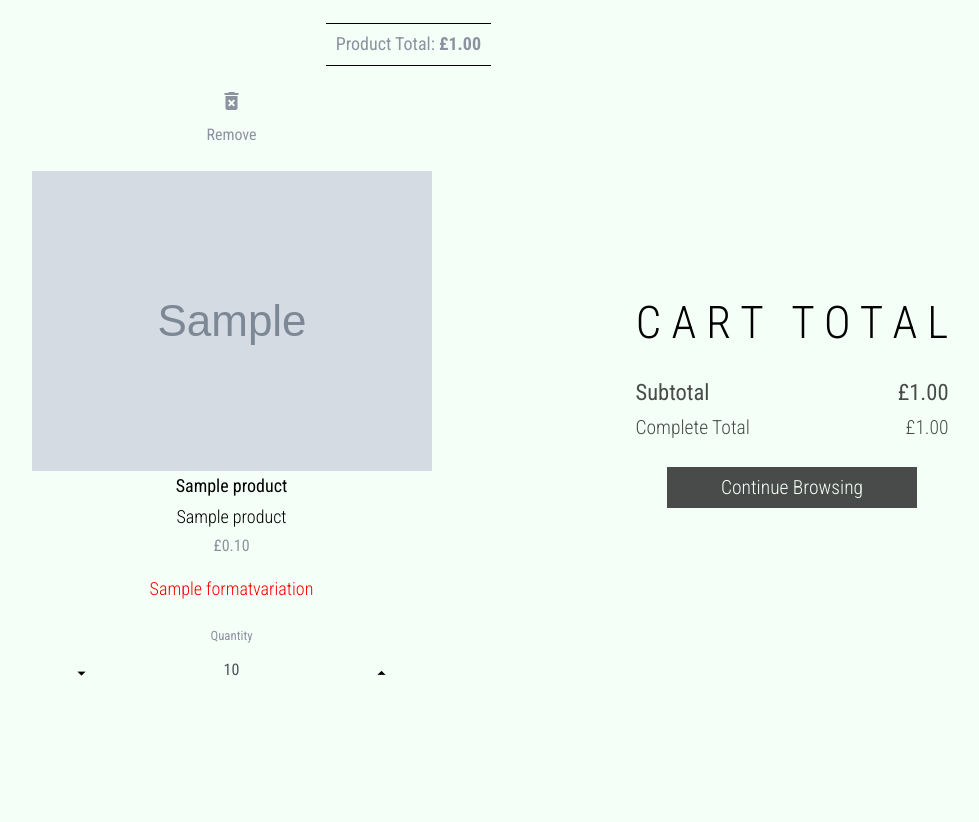
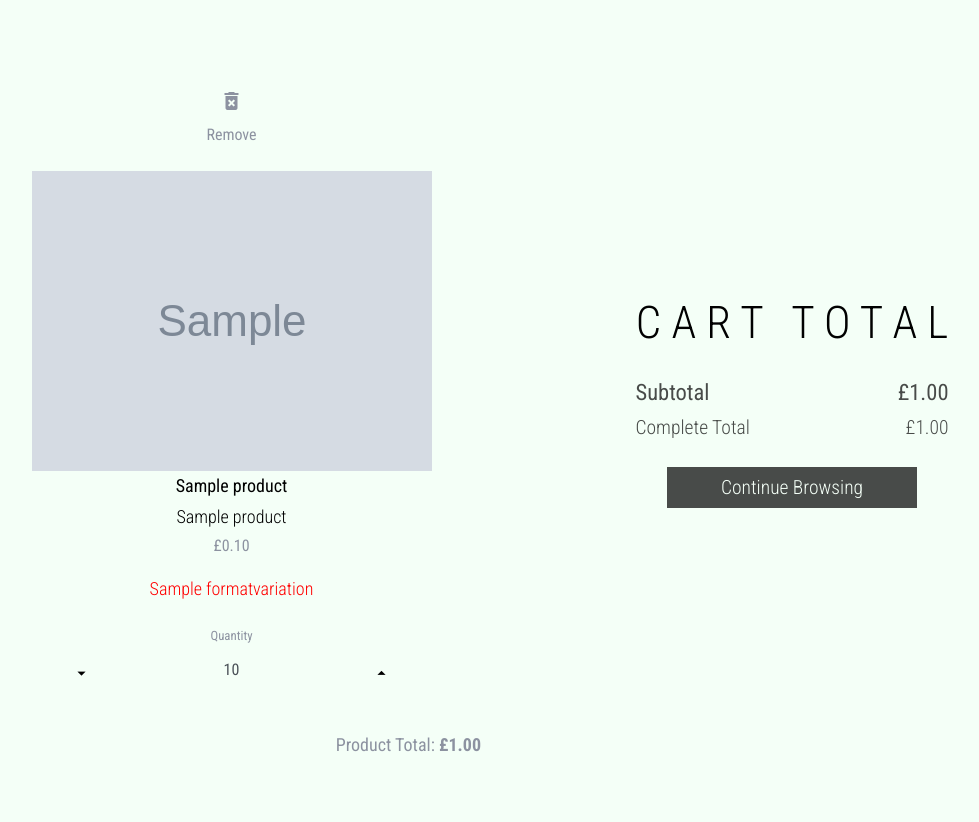
Before and after one commit to DelroyBrown28/VinylProject, a Django app: template templates/cart/cart.html in a window 1280 px wide. Shown: the part 64-886 px from the top of the page, without its empty margins (113-1092 px from the left). Run offline with Django 3.2, Linux system fonts and the light colour scheme; the template is opened without the code that fills it: values named after a table or form of the project are taken from there, others are empty; tables that the repository leaves empty hold one stand-in row (Sample ...); some libraries are stand-ins or nearby versions.

Commit message:
NO MAJOR CHANGES...SAVING

```diff
--- a/static/css/style.css
+++ b/static/css/style.css
@@ -390,12 +390,12 @@ a:hover {
 
 .item-price {
   position: absolute;
-  top: 20px;
+  bottom: 20px;
   padding: 5px 10px;
   font-size: 1.2rem;
   right: 20px;
-  border-top: 1px solid #000;
-  border-bottom: 1px solid #000;
+  /* border-top: 1px solid #000;
+  border-bottom: 1px solid #000; */
 }
 
 .empty-cart {
--- a/templates/cart/cart.html
+++ b/templates/cart/cart.html
@@ -77,6 +77,7 @@
             </div>
             <a href="{% url 'cart:product-list' %}" class="back-to-store-btn mt-4">Continue Browsing</a>
         </div>
+
         {% endif %}
     </div>
 </div>
```
